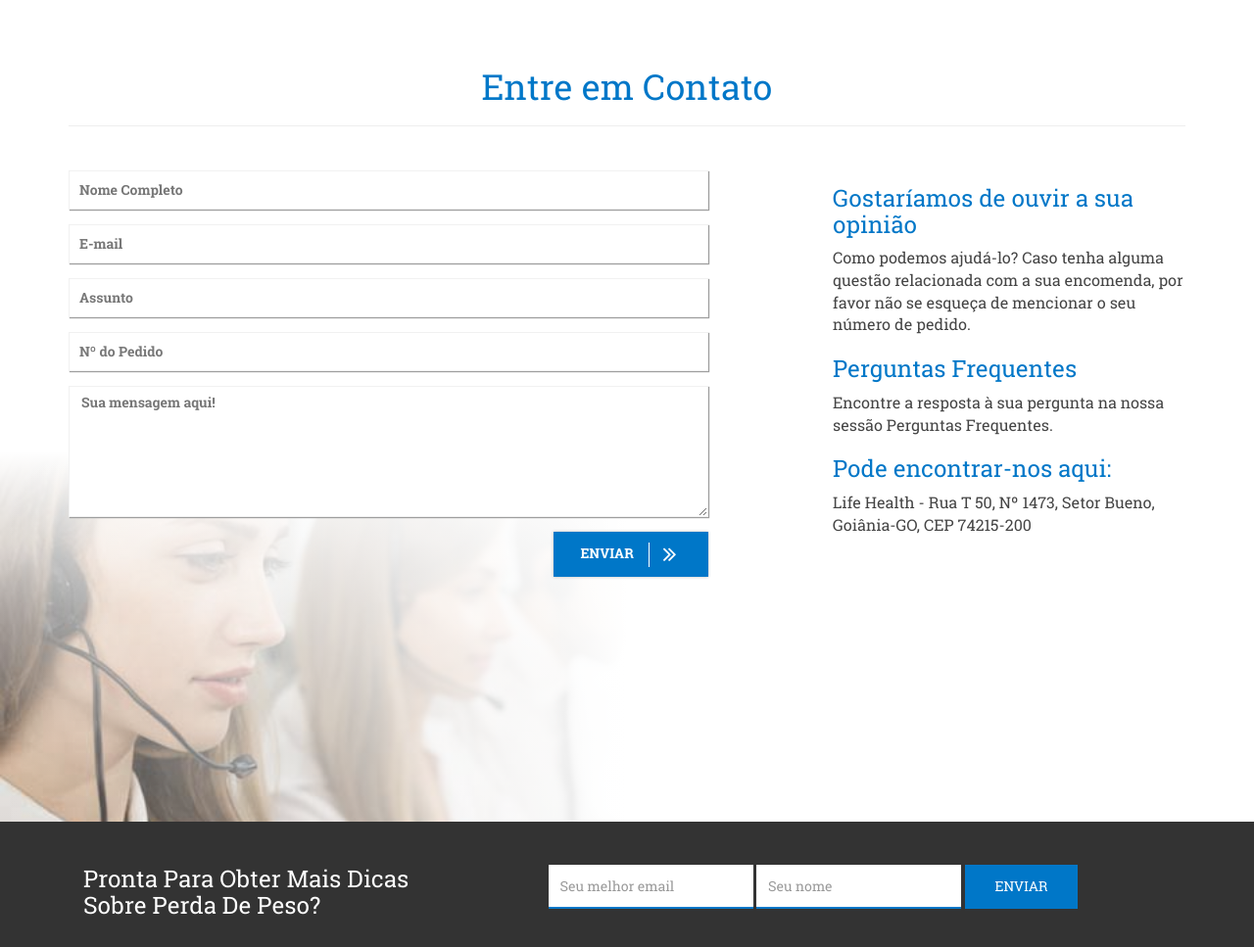
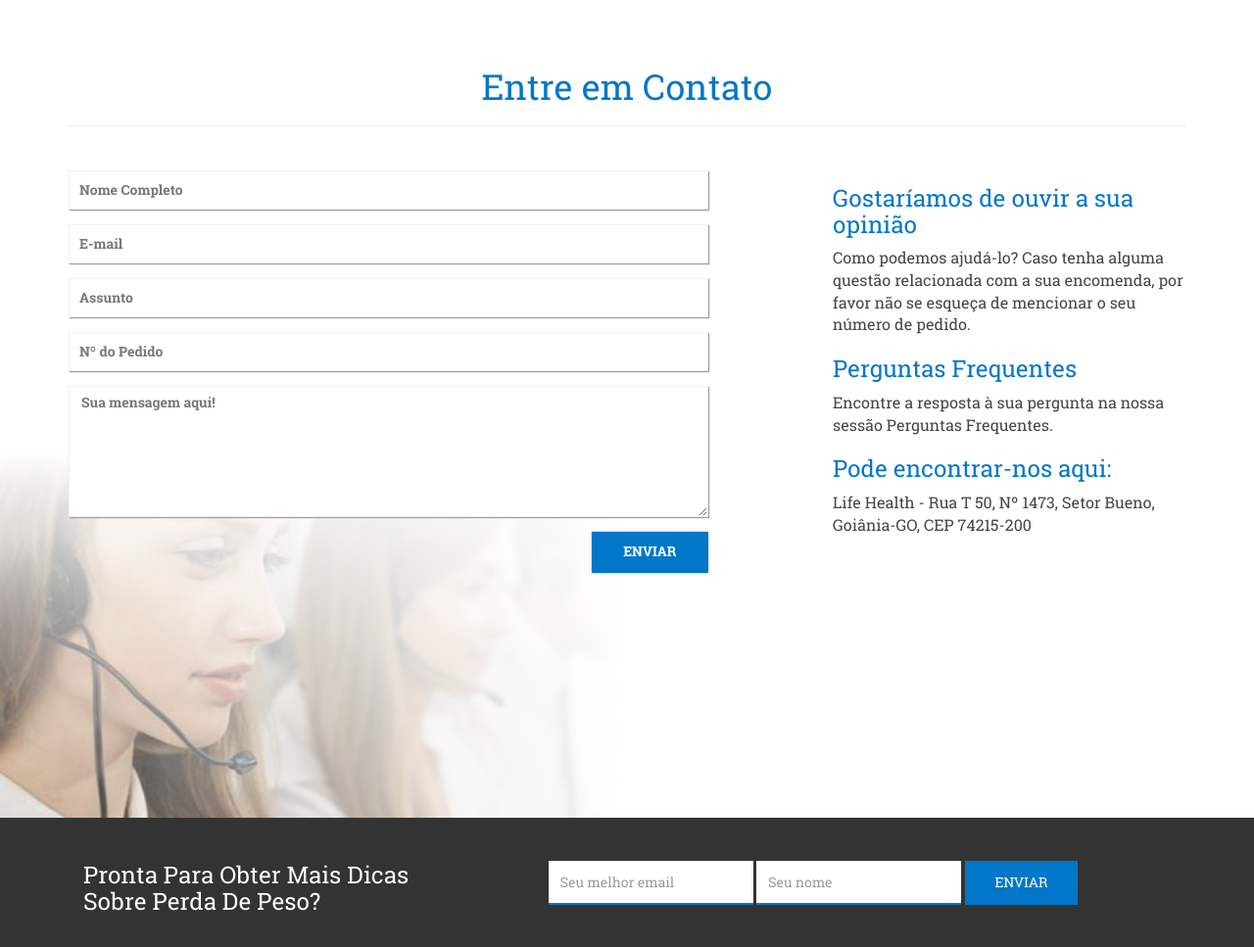
Before and after one commit to lhgyn/lpv2, a PHP site: page /contato in a window 1280 px wide. Shown: the part 138-1105 px from the top of the page at 98% size. Run offline with PHP 8.4, Linux system fonts and the light colour scheme.

Commit message:
changed buttom form mail

```diff
--- a/views/contato.php
+++ b/views/contato.php
@@ -56,9 +56,6 @@
 						<div>
 							<span>Enviar</span>
 						</div>
-						<div>
-							<i class="fa fa-angle-double-right"></i>
-						</div>
 				  	</button>
 				  </div>
 				</form>
```
